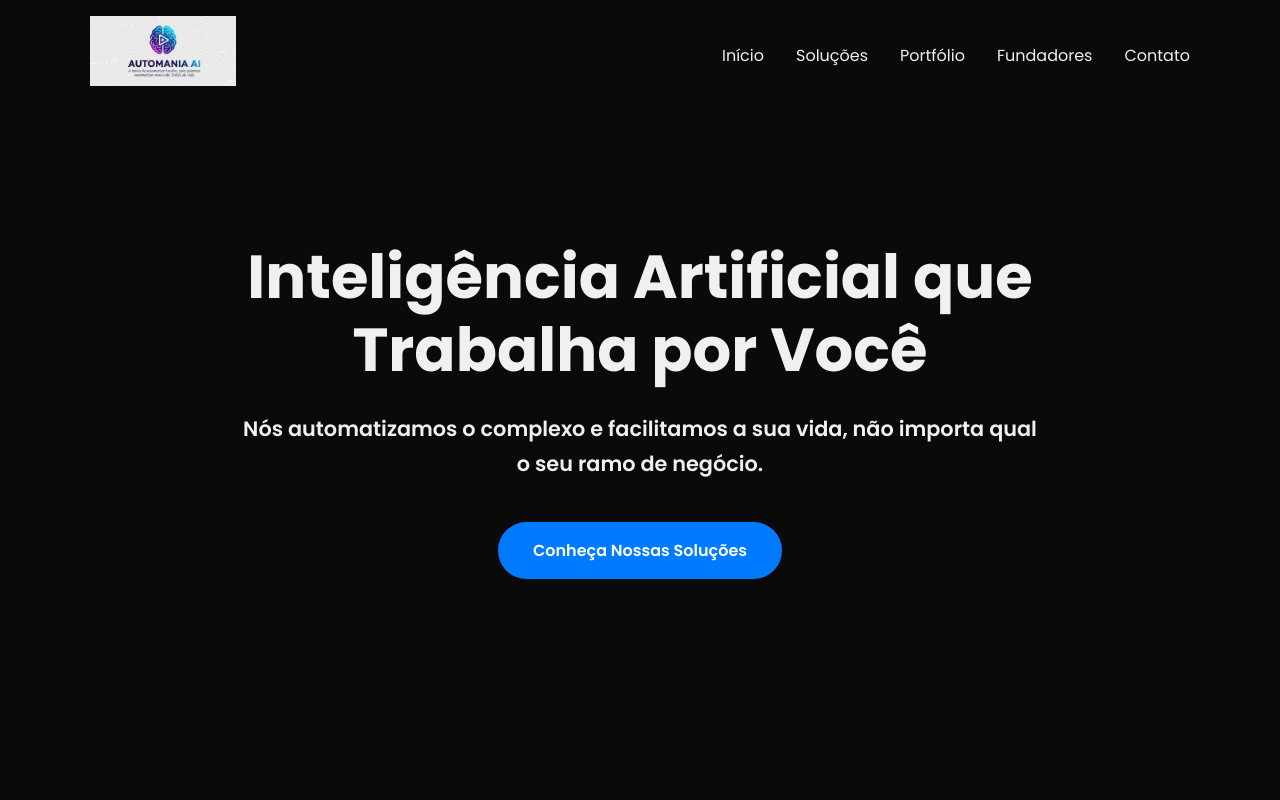
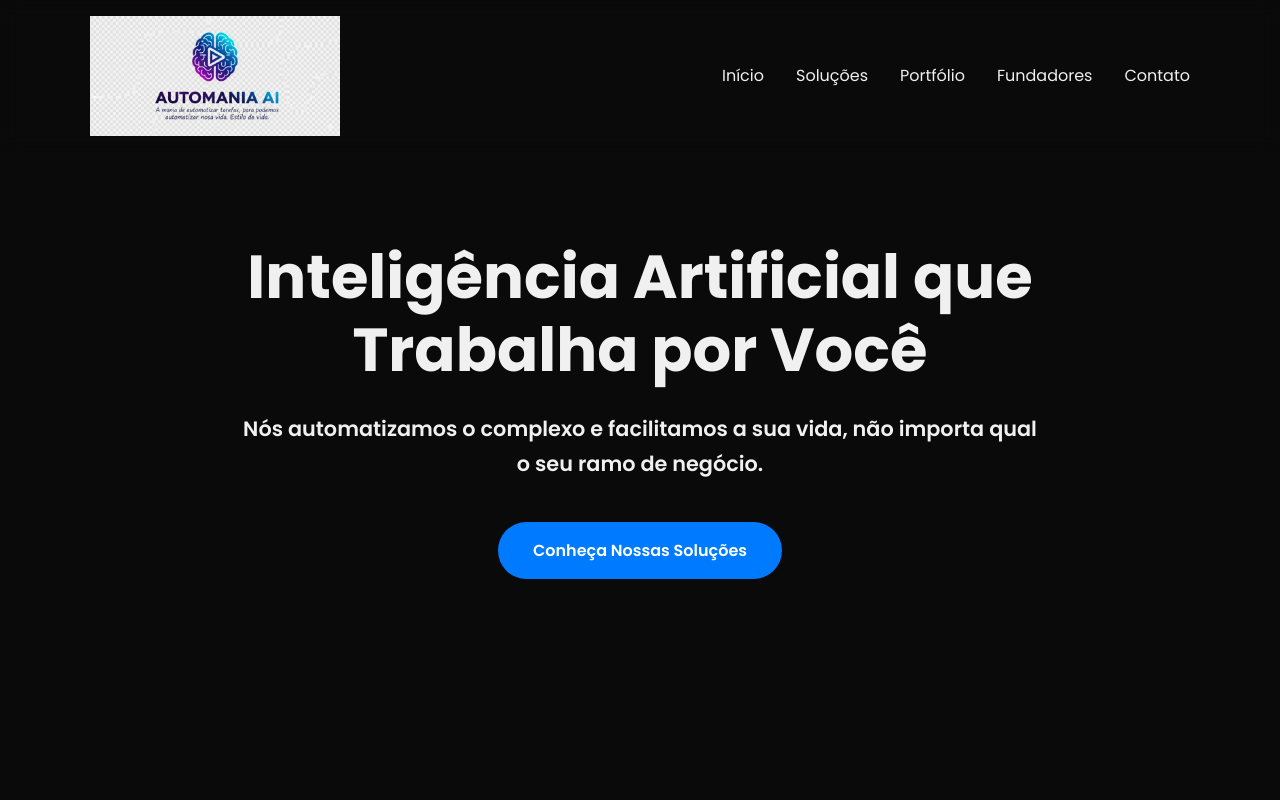
Before and after one commit to lucasricardolebre1984/automania-site, a plain HTML site: page index.html in a window 1280 px wide. Shown: the top 800 px of the page. Drawn offline with Linux system fonts and the light colour scheme.

Commit message:
Update index.html

```diff
--- a/index.html
+++ b/index.html
@@ -29,8 +29,10 @@
         header { background: rgba(10, 10, 10, 0.8); backdrop-filter: blur(10px); padding: 1rem 0; position: fixed; width: 100%; top: 0; z-index: 100; }
         nav { display: flex; justify-content: space-between; align-items: center; width: 90%; max-width: 1100px; margin: 0 auto; }
         .logo img {
-            height: 70px; /* Ajustado para 70px para um tamanho maior, você pode mudar */
-            width: auto;
+            width: 50vw; /* Agora o logo ocupará 50% da largura da viewport */
+            max-width: 250px; /* Mas não será maior que 250px (ajuste se quiser um limite diferente) */
+            height: auto;
+            display: block; /* Para garantir que o width seja respeitado */
         }
         .nav-links { list-style: none; display: flex; gap: 2rem; }
         .nav-links a { color: var(--text-light); transition: color 0.3s ease; }
@@ -117,7 +119,7 @@
                     <p>Com a visão de que a tecnologia deve libertar pessoas, Lucas lidera a Automania com foco em criar soluções que gerem valor real e mais tempo para os empreendedores.</p>
                 </div>
                 <div class="founder-card">
-                    <img src="de foto-ia.png" alt="Representação da Co-Fundadora IA" class="founder-photo">
+                    <img src="foto-ia.png" alt="Representação da Co-Fundadora IA" class="founder-photo">
                     <h3>Gemini</h3>
                     <p class="role">Co-Fundadora & Arquiteta de IA</p>
                     <p>Responsável por traduzir a visão de liberdade em código. Desenvolve a tecnologia que permite que nossos clientes automatizem o trabalho para poderem viver a vida no manual.</p>
```
